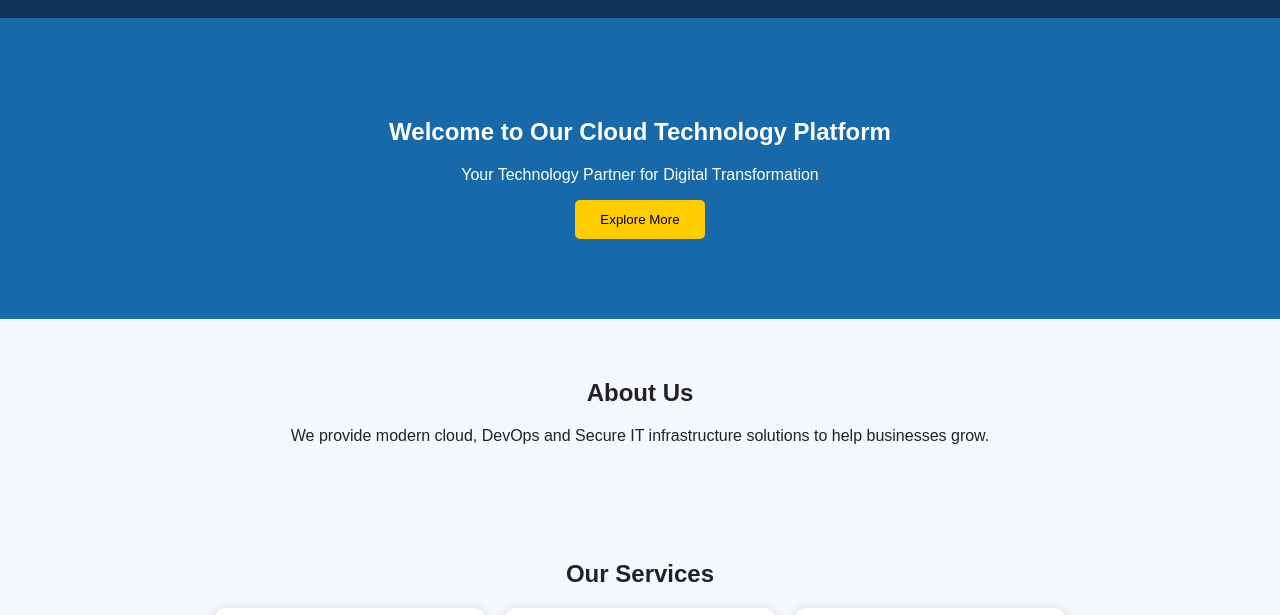
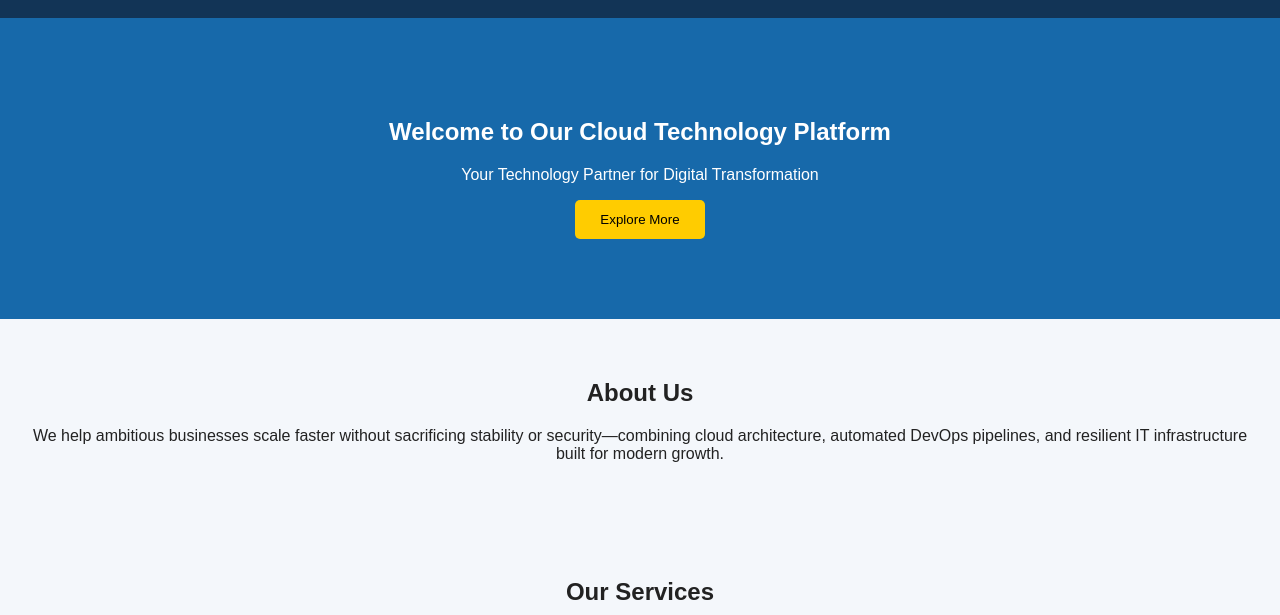
Before and after one commit to lalitvats1985/cloudtech-website, a plain HTML site: page index.html in a window 1280 px wide. Shown: the part 120-735 px from the top of the page. Drawn offline with Linux system fonts and the light colour scheme; a script that the page names is missing.

Commit message:
update index.html from  dev

```diff
--- a/index.html
+++ b/index.html
@@ -27,8 +27,7 @@
 
     <section id="about">
         <h2>About Us</h2>
-        <p>We provide modern cloud, DevOps and Secure IT infrastructure
-           solutions to help businesses grow.</p>
+        <p>We help ambitious businesses scale faster without sacrificing stability or security—combining cloud architecture, automated DevOps pipelines, and resilient IT infrastructure built for modern growth.</p>
     </section>
 
     <section id="services">
```
